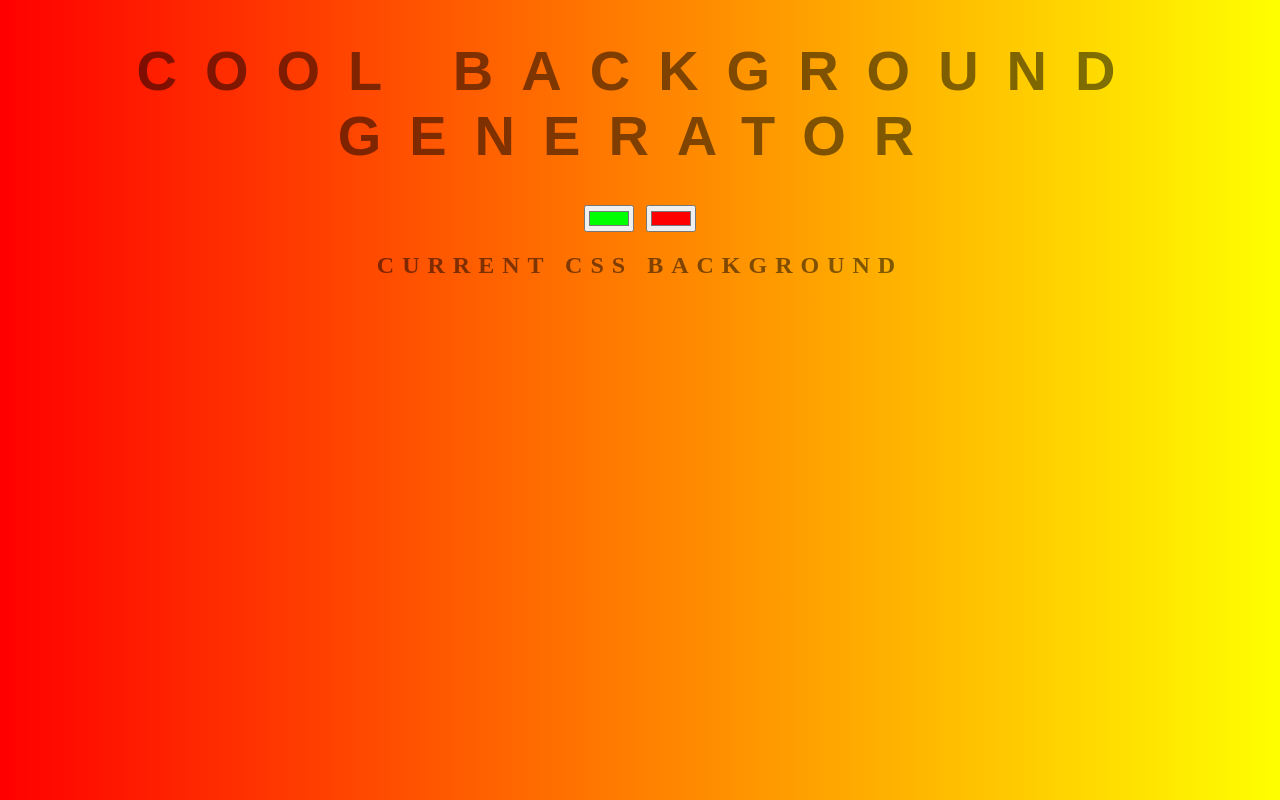
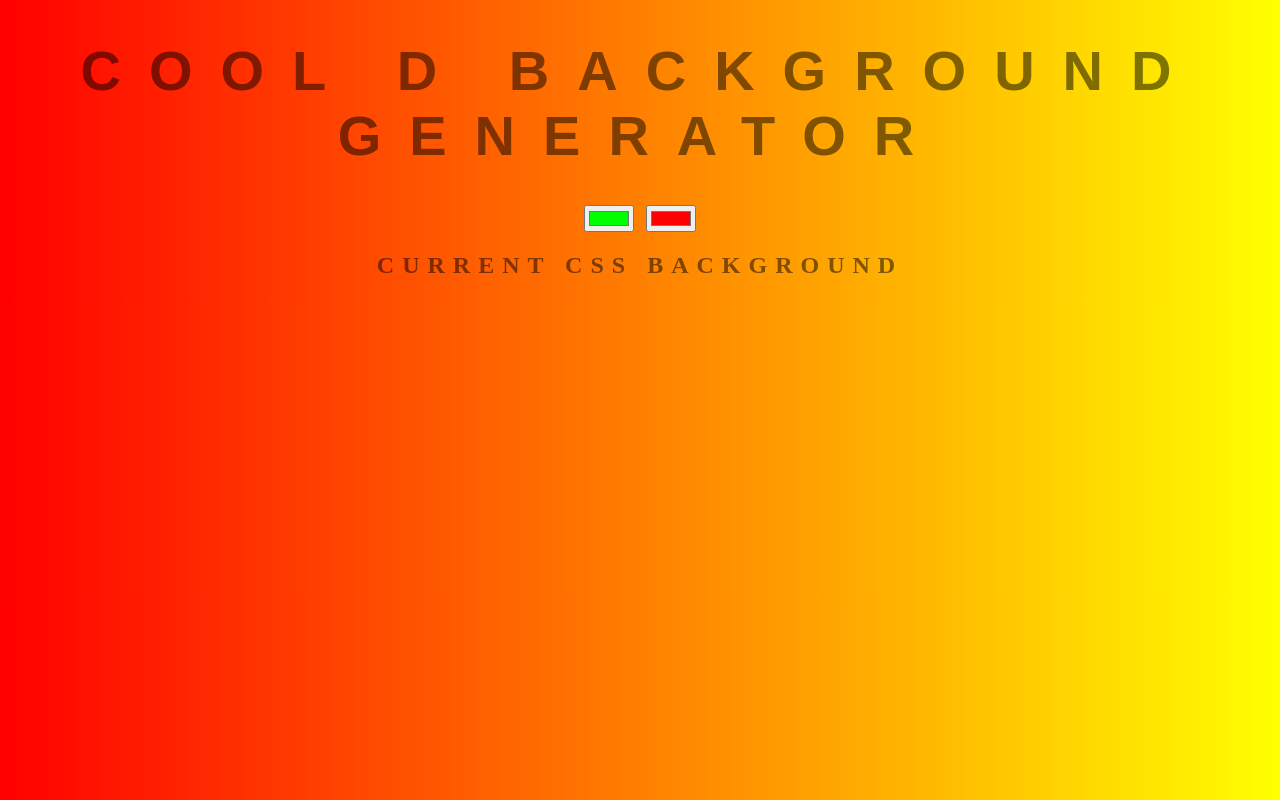
Before and after one commit to yassinebaji/background-generator, a plain HTML site: page index.html in a window 1280 px wide. Drawn offline with Linux system fonts and the light colour scheme.

```diff
--- a/index.html
+++ b/index.html
@@ -5,7 +5,7 @@
 	<link rel="stylesheet" type="text/css" href="style.css">
 </head>
 <body id="gradient">
-	<h1>Cool Background Generator</h1>
+	<h1>Cool d Background Generator</h1>
 	<input class="color1" type="color" name="color1" value="#00ff00">
 	<input class="color2" type="color" name="color2" value="#ff0000">
 	<h2>Current CSS Background</h2>
```
